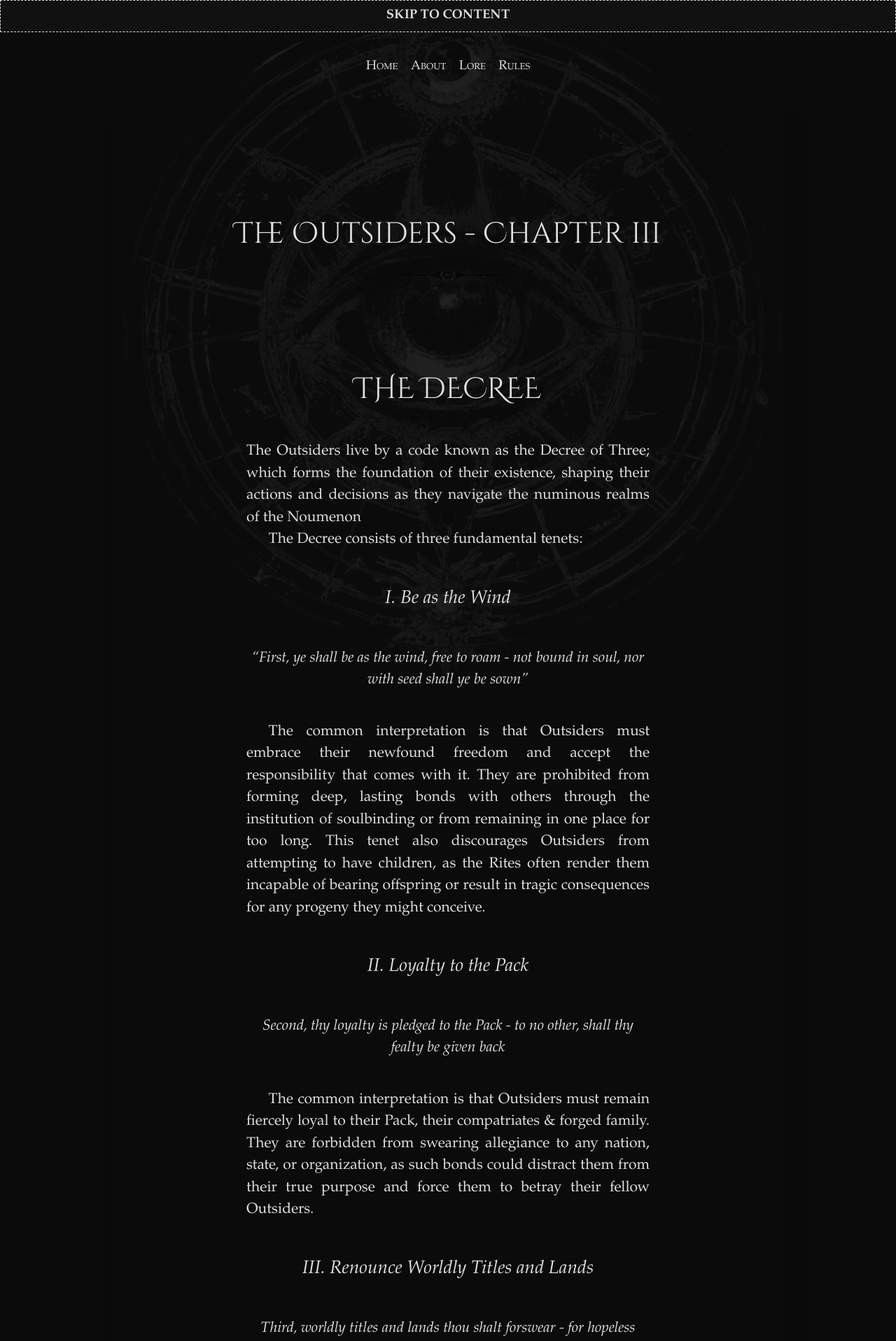
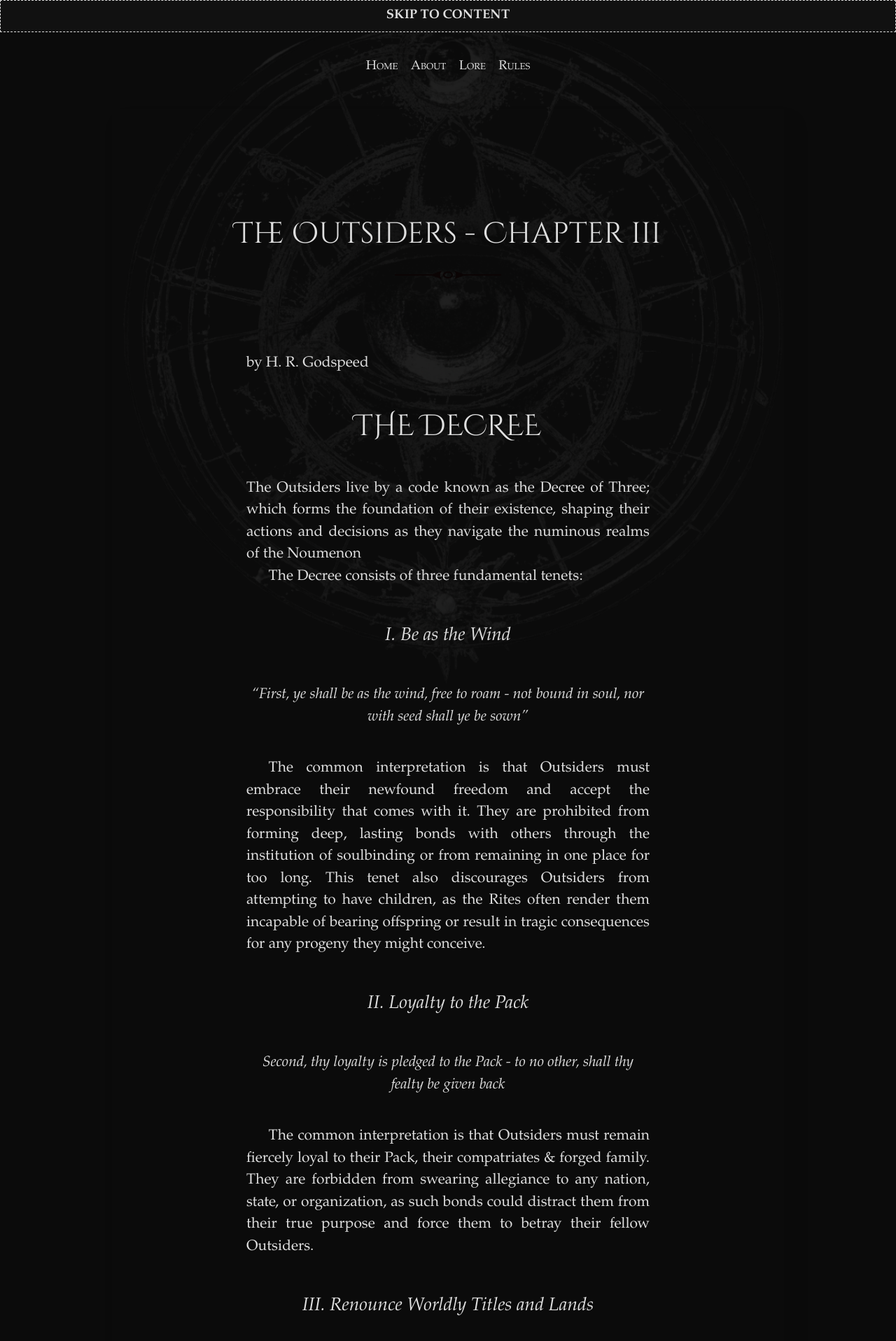
Before and after one commit to 7thSinScribe/ThePeculiarium, a Jekyll site: the page built from _posts/2023-04-22-thecreed.md, in a window 1280 px wide. Shown: the top 1917 px of the page at 70% size. Built offline with Jekyll 4.4.1, drawn with Linux system fonts in a browser that asks for light colours; some web fonts are replaced; some of the changed text lies outside the part shown.

Commit message:
Update 2023-04-22-thecreed.md

```diff
--- a/_posts/2023-04-22-thecreed.md
+++ b/_posts/2023-04-22-thecreed.md
@@ -1,9 +1,10 @@
 ---
 layout: post
 title: "The Outsiders - Chapter iii"
-author: To
+author: 7thSinScribe
 categories: Lorebook
 ---
+by H. R. Godspeed
 
 ## THE DECREE
 The Outsiders live by a code known as the Decree of Three; which forms the foundation of their existence, shaping their actions and decisions as they navigate the numinous realms of the Noumenon
```
Also changed, not shown: other parts of _posts/2023-04-22-thecreed.md (+3 -1 lines).
